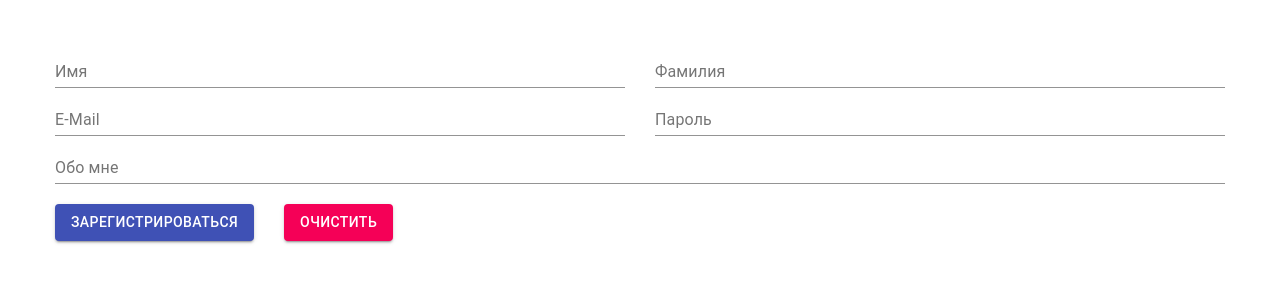
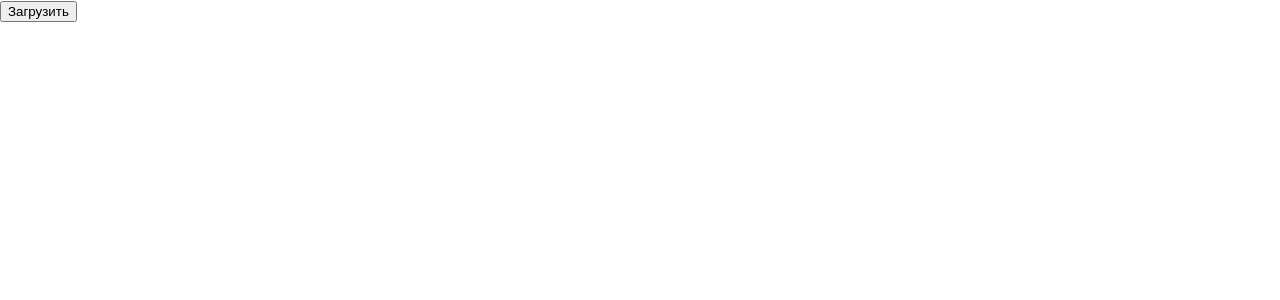
Before and after one commit to GalichAnton/home-work-1, a React (Create React App) app: page / in a window 1280 px wide. Shown: the top 300 px of the page. Built offline with nearby package versions, Linux system fonts and the light colour scheme.

Commit message:
ДЗ №8. Переписать getUsers на async/await

```diff
--- a/src/index.tsx
+++ b/src/index.tsx
@@ -5,7 +5,7 @@ import './index.css';
 //import App from './tutorial-2/App'
 //import App from './tutorial-3/App'
 //import App from './tutorial-4/App'
-import App from './tutorial-7/App'
+import App from './tutorial-8/App'
 
 ReactDOM.render(
   <React.StrictMode>
--- /dev/null
+++ b/src/tutorial-8/App.tsx
@@ -0,0 +1,36 @@
+import { useState } from 'react'
+
+interface IUser {
+  name: string
+}
+
+const App = () => {
+  const [users, setUsers] = useState<IUser[]>([])
+
+  const getUsers = async ()=> {
+    try {
+      let response = await fetch('https://61bb56d3e943920017784e2b.mockapi.io/users')
+      if (!response.ok) {
+        throw new Error(response.statusText);
+      }
+      response.json().then((res) => {
+        setUsers(res)
+      })
+    } catch (error) {
+      console.log('Поймал ошибку', error)
+    }
+  }
+
+  return (
+    <div>
+      <button onClick={getUsers}>Загрузить</button>
+      <ul>
+        {users.map((item, i) => (
+          <li key={i}>{item.name}</li>
+        ))}
+      </ul>
+    </div>
+  )
+}
+
+export default App
```
